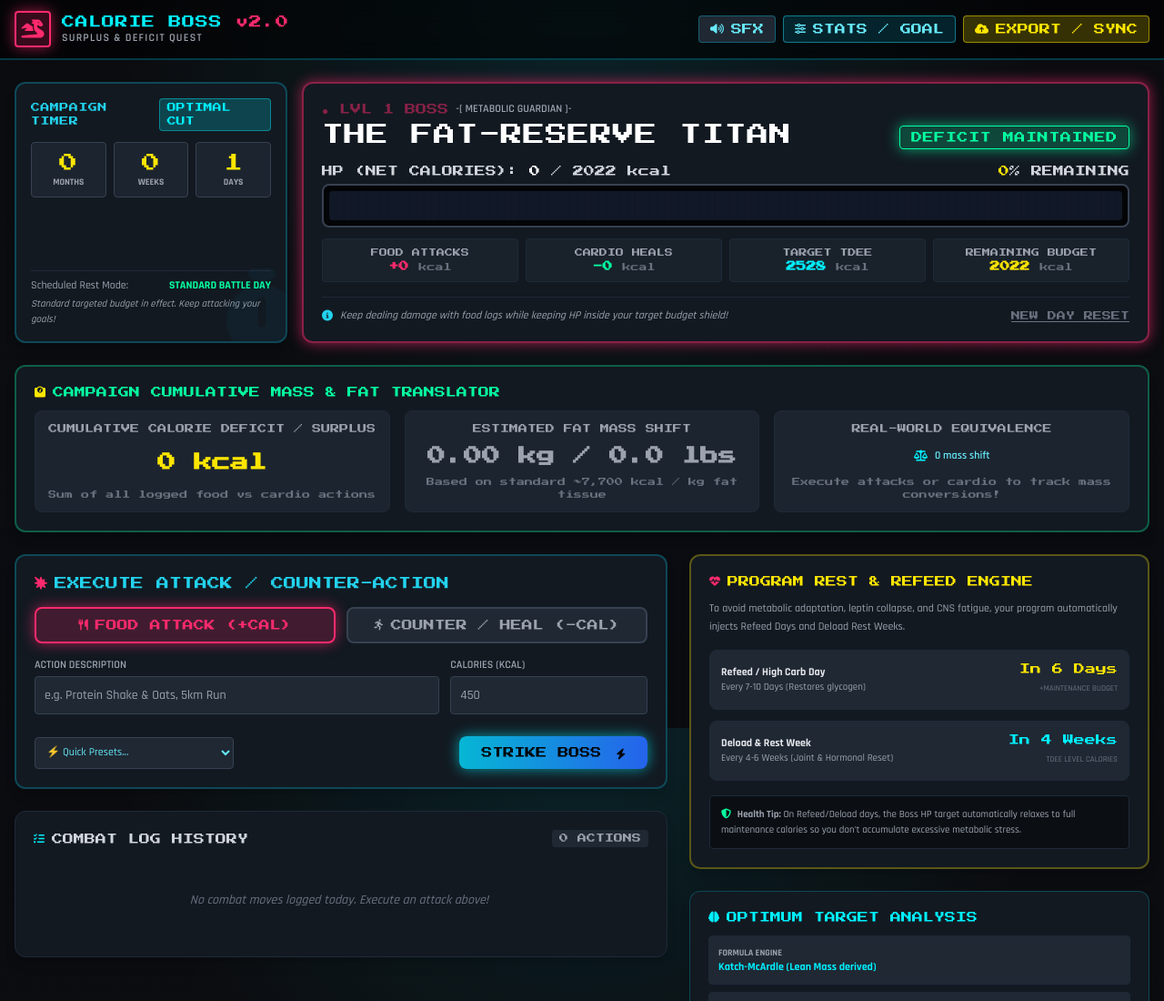
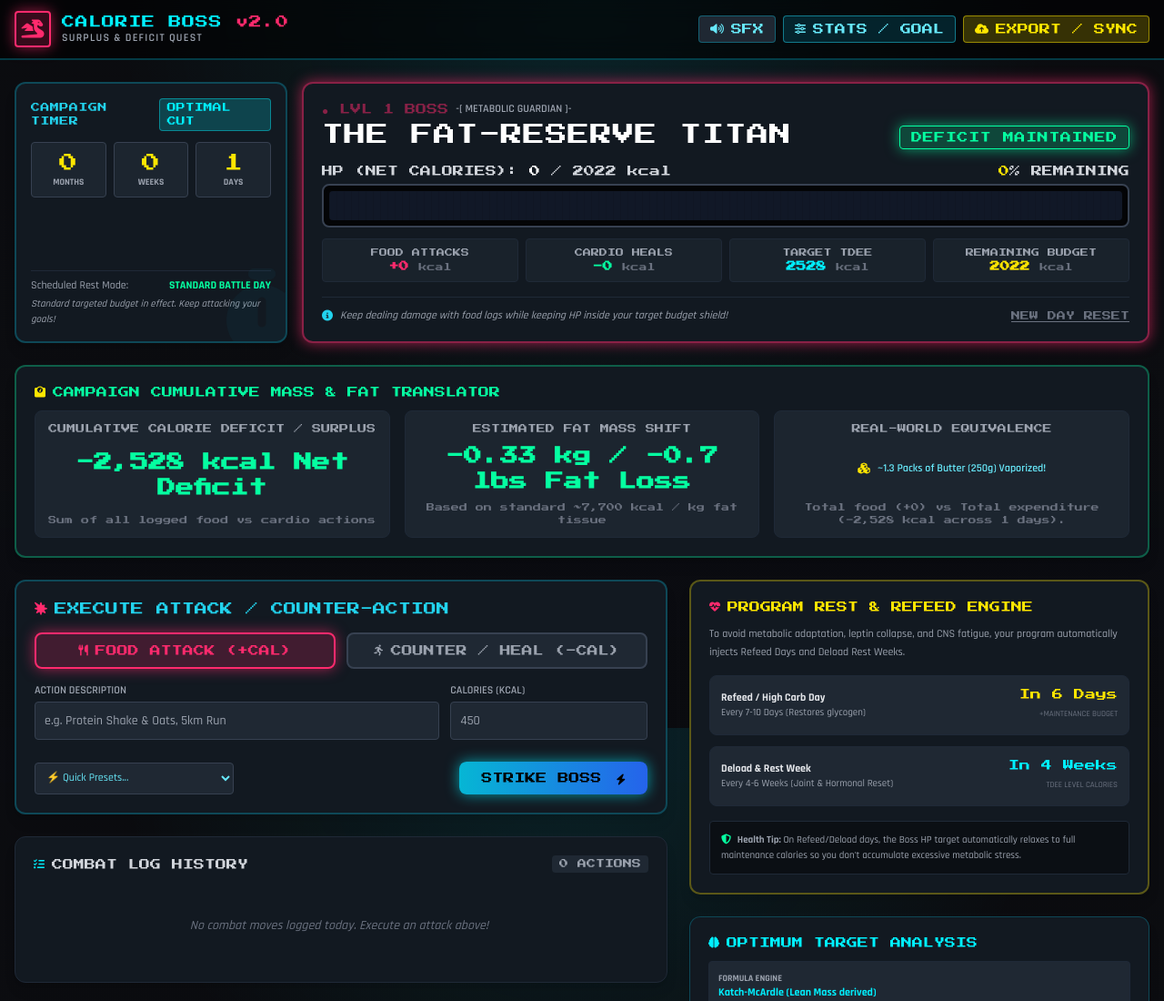
Before and after one commit to jiekaili08-stack/calotrack, a plain HTML site: page index.html in a window 1280 px wide. Shown: the top 1100 px of the page at 91% size. Drawn offline with nearby package versions, Linux system fonts and the light colour scheme.

Commit message:
Enhance mass and fat metrics rendering with new parameters
Updated renderMassAndFatMetrics function to include daily TDEE and total campaign days for more accurate calorie balance calculations. Adjusted related UI text for clarity on net surplus and deficit.

```diff
--- a/index.html
+++ b/index.html
@@ -880,8 +880,8 @@
       document.getElementById('tdeeDisplay').innerText = stats.tdee;
       document.getElementById('budgetRemaining').innerText = remainingBudget;
 
-      // Render Cumulative Mass & Fat Metrics
-      renderMassAndFatMetrics(totalFood, totalBurned);
+      // Render Cumulative Mass & Fat Metrics (Passing stats & timers)
+      renderMassAndFatMetrics(totalFood, totalBurned, stats.tdee, timers.totalDays);
 
       // Update Boss HP Bar Visuals
       const hpBarFill = document.getElementById('bossHpFill');
@@ -935,9 +935,15 @@
     }
 
     /* Render Cumulative Mass & Fat Metrics */
-    function renderMassAndFatMetrics(totalFood, totalBurned) {
-      // Net Burned/Gained Calories
-      const netBalance = totalFood - totalBurned; // Positive = Surplus, Negative = Deficit
+    function renderMassAndFatMetrics(totalFood, totalBurned, dailyTdee, totalDays) {
+      // Calculate Total Maintenance Calories Expended over the entire campaign duration
+      const campaignDays = Math.max(1, totalDays || 1);
+      const totalMaintenanceBurn = dailyTdee * campaignDays;
+
+      // True Net Calorie Balance = (Food In) - (Cardio Out + Base Metabolic TDEE Out)
+      const totalExpended = totalBurned + totalMaintenanceBurn;
+      const netBalance = totalFood - totalExpended; // Positive = Surplus, Negative = Deficit
+
       const netCalEl = document.getElementById('lifetimeNetCalDisplay');
       const fatMassEl = document.getElementById('lifetimeFatMassDisplay');
       const benchmarkEl = document.getElementById('lifetimeVisualBenchmark');
@@ -949,7 +955,7 @@
         fatMassEl.innerText = "0.00 kg / 0.0 lbs";
         fatMassEl.className = "text-lg md:text-xl font-bold my-2 text-gray-400";
         benchmarkEl.innerHTML = `<i class="fa-solid fa-scale-balanced text-bossBlue"></i> 0 mass shift`;
-        subtextEl.innerText = "Execute attacks or cardio to track mass conversions!";
+        subtextEl.innerText = `Exactly at maintenance over ${campaignDays} day(s) (${totalMaintenanceBurn.toLocaleString()} TDEE burned).`;
         return;
       }
 
@@ -960,10 +966,10 @@
       if (netBalance < 0) {
         // DEFICIT / BURNED
         const burnedKcal = Math.abs(netBalance);
-        netCalEl.innerText = `-${burnedKcal.toLocaleString()} kcal (Burned)`;
+        netCalEl.innerText = `-${burnedKcal.toLocaleString()} kcal Net Deficit`;
         netCalEl.className = "text-lg md:text-xl font-bold my-2 text-bossGreen";
 
-        fatMassEl.innerText = `-${fatKg} kg / -${fatLbs} lbs Fat`;
+        fatMassEl.innerText = `-${fatKg} kg / -${fatLbs} lbs Fat Loss`;
         fatMassEl.className = "text-lg md:text-xl font-bold my-2 text-bossGreen";
 
         // Relatable Benchmarks for Fat Loss
@@ -975,19 +981,19 @@
         } else {
           benchmarkEl.innerHTML = `<i class="fa-solid fa-cubes text-bossYellow"></i> ~${butterPacks} Packs of Butter (250g) Vaporized!`;
         }
-        subtextEl.innerText = "Pure fat mass equivalent burned through deficit actions.";
+        subtextEl.innerText = `Total food (+${totalFood.toLocaleString()}) vs Total expenditure (-${totalExpended.toLocaleString()} kcal across ${campaignDays} days).`;
       } else {
         // SURPLUS / GAINED
-        netCalEl.innerText = `+${netBalance.toLocaleString()} kcal (Gained)`;
+        netCalEl.innerText = `+${netBalance.toLocaleString()} kcal Net Surplus`;
         netCalEl.className = "text-lg md:text-xl font-bold my-2 text-bossBlue";
 
-        fatMassEl.innerText = `+${fatKg} kg / +${fatLbs} lbs Mass`;
+        fatMassEl.innerText = `+${fatKg} kg / +${fatLbs} lbs Mass Gain`;
         fatMassEl.className = "text-lg md:text-xl font-bold my-2 text-bossBlue";
 
         // Relatable Benchmarks for Surplus / Muscle / Mass
         const steakServings = (fatKg / 0.3).toFixed(1); // 300g steaks
         benchmarkEl.innerHTML = `<i class="fa-solid fa-drumstick-bite text-bossYellow"></i> ~${steakServings} Ribeye Steaks of Mass Fuel`;
-        subtextEl.innerText = "Calorie surplus allocated toward muscle hypertrophy and recovery.";
+        subtextEl.innerText = `Total food (+${totalFood.toLocaleString()}) exceeded total expenditure (-${totalExpended.toLocaleString()} kcal across ${campaignDays} days).`;
       }
     }
 
```
